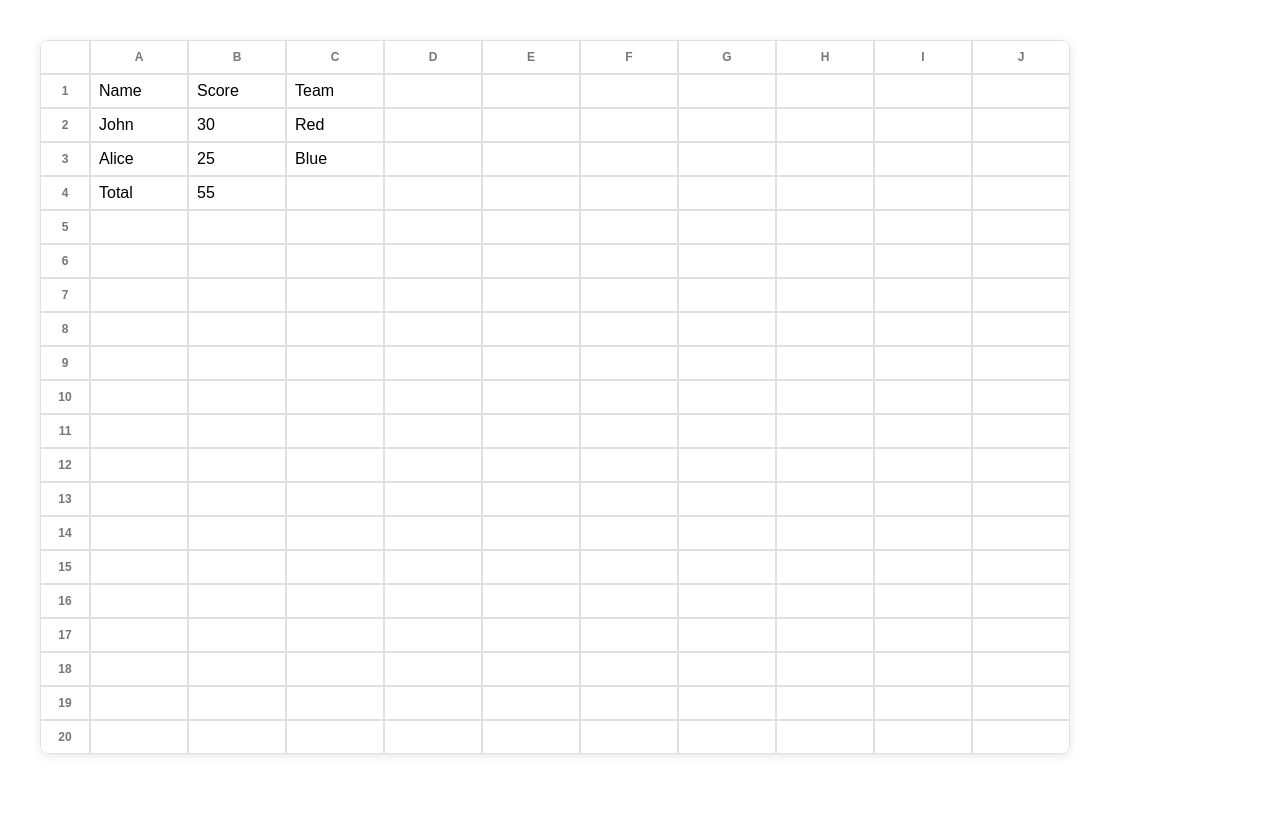
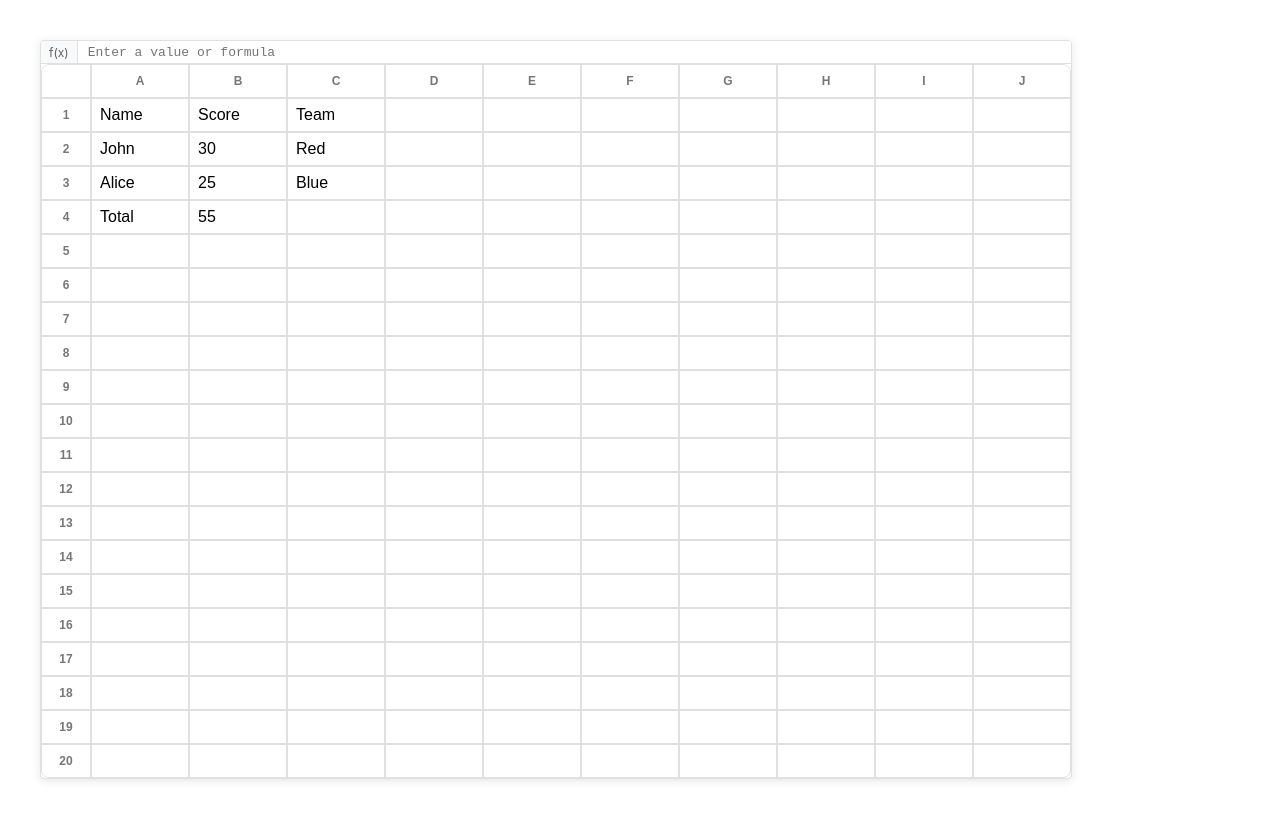
Before and after one commit to slwen/sheets-proto, a React (Create React App) app: page / in a window 1280 px wide. Built offline with nearby package versions, Linux system fonts and the light colour scheme.

Commit message:
Add formula bar

```diff
--- a/src/components/DynamicSpreadsheet.css
+++ b/src/components/DynamicSpreadsheet.css
@@ -7,6 +7,10 @@
   box-shadow: 0 2px 10px rgba(0, 0, 0, 0.1);
   border-radius: 8px;
   background-color: white;
+  display: flex;
+  flex-direction: column;
+  border: 1px solid #e0e0e0;
+  border-radius: 4px;
 }
 
 .spreadsheet-table {
@@ -199,4 +203,43 @@
 .formula-block.separator { color: #000000; }
 .formula-block.text { color: #000000; }
 
+.formula-bar {
+  display: flex;
+  align-items: center;
+  height: 32px;
+  border-bottom: 1px solid #e0e0e0;
+  padding: 0 8px;
+  background: white;
+}
+
+.formula-label {
+  font-size: 13px;
+  color: #666;
+  padding: 0 8px;
+  border-right: 1px solid #e0e0e0;
+  height: 100%;
+  display: flex;
+  align-items: center;
+}
+
+.formula-editor-container {
+  flex: 1;
+  padding: 0 8px;
+  display: flex;
+  align-items: center;
+}
+
+.formula-editor-container input {
+  width: 100%;
+  border: none;
+  outline: none;
+  font-size: 13px;
+  font-family: inherit;
+}
+
+.formula-editor-container .formula-editor {
+  width: 100%;
+  padding: 4px 0;
+}
+
 /* ... rest of the CSS ... */
--- a/src/components/DynamicSpreadsheet.js
+++ b/src/components/DynamicSpreadsheet.js
@@ -28,23 +28,7 @@ const Cell = ({ cellId, isSelected, isEditing, cellData, getCellValue, handleCel
               value={cellData.value || ''}
               onChange={(e) => handleCellChange(cellId, e.target.value)}
               onBlur={() => onCellClick(null)}
-              onKeyDown={(e) => {
-                if (e.key === 'Enter' || e.key === 'Return') {
-                  e.preventDefault();
-                  onCellClick(null);
-                  onCellClick(`${cellId[0]}${parseInt(cellId.slice(1)) + 1}`);
-                } else if (e.key === 'ArrowUp') {
-                  e.preventDefault();
-                  onCellClick(null);
-                  onCellClick(`${cellId[0]}${Math.max(1, parseInt(cellId.slice(1)) - 1)}`);
-                } else if (e.key === 'ArrowDown') {
-                  e.preventDefault();
-                  onCellClick(null);
-                  onCellClick(`${cellId[0]}${parseInt(cellId.slice(1)) + 1}`);
-                } else {
-                  handleKeyDown(e, cellId);
-                }
-              }}
+              onKeyDown={(e) => handleKeyDown(e, cellId)}
               autoFocus
             />
           )}
@@ -223,6 +207,81 @@ const FormulaBlock = React.forwardRef(({ value, type, onChange, onKeyDown, onFoc
   );
 });
 
+const FormulaBar = ({ selectedCell, cellData, onFormulaChange, onNavigate }) => {
+  const [isEditing, setIsEditing] = useState(false);
+
+  const handleKeyDown = (e) => {
+    switch (e.key) {
+      case 'Enter':
+      case 'Return':
+        e.preventDefault();
+        setIsEditing(false);
+        onNavigate('down');
+        break;
+      case 'Tab':
+        e.preventDefault();
+        setIsEditing(false);
+        onNavigate('right');
+        break;
+      case 'Escape':
+        e.preventDefault();
+        setIsEditing(false);
+        break;
+      case 'ArrowUp':
+        if (!isEditing) {
+          e.preventDefault();
+          onNavigate('up');
+        }
+        break;
+      case 'ArrowDown':
+        if (!isEditing) {
+          e.preventDefault();
+          onNavigate('down');
+        }
+        break;
+      case 'ArrowLeft':
+        if (!isEditing && e.target.selectionStart === 0) {
+          e.preventDefault();
+          onNavigate('left');
+        }
+        break;
+      case 'ArrowRight':
+        if (!isEditing && e.target.selectionStart === e.target.value.length) {
+          e.preventDefault();
+          onNavigate('right');
+        }
+        break;
+    }
+  };
+
+  return (
+    <div className="formula-bar">
+      <div className="formula-label">f(x)</div>
+      <div className="formula-editor-container">
+        {cellData?.formula ? (
+          <FormulaEditor
+            formula={cellData.formula}
+            onChange={onFormulaChange}
+            onCommit={() => setIsEditing(false)}
+            onNavigate={onNavigate}
+            onKeyDown={handleKeyDown}
+          />
+        ) : (
+          <input
+            type="text"
+            value={cellData?.value || ''}
+            onChange={(e) => onFormulaChange(e.target.value)}
+            onFocus={() => setIsEditing(true)}
+            onBlur={() => setIsEditing(false)}
+            onKeyDown={handleKeyDown}
+            placeholder="Enter a value or formula"
+          />
+        )}
+      </div>
+    </div>
+  );
+};
+
 const DynamicSpreadsheet = ({ selectedCell, editingCell, onCellClick }) => {
   const [data, setData] = useState({});
   const measureRef = useRef(null);
@@ -274,6 +333,35 @@ const DynamicSpreadsheet = ({ selectedCell, editingCell, onCellClick }) => {
     }
   };
 
+  const handleNavigation = (direction) => {
+    if (!selectedCell) return;
+
+    const [col, row] = selectedCell.match(/([A-Z])(\d+)/).slice(1);
+    const colIndex = col.charCodeAt(0) - 65;
+    const rowIndex = parseInt(row) - 1;
+
+    let nextCol = colIndex;
+    let nextRow = rowIndex;
+
+    switch (direction) {
+      case 'up':
+        nextRow = Math.max(0, rowIndex - 1);
+        break;
+      case 'down':
+        nextRow = Math.min(19, rowIndex + 1); // Assuming 20 rows
+        break;
+      case 'left':
+        nextCol = Math.max(0, colIndex - 1);
+        break;
+      case 'right':
+        nextCol = Math.min(9, colIndex + 1); // Assuming 10 columns
+        break;
+    }
+
+    const nextCellId = `${String.fromCharCode(65 + nextCol)}${nextRow + 1}`;
+    onCellClick(nextCellId);
+  };
+
   const renderCell = (rowIndex, colIndex) => {
     const cellId = `${colIndexToLetter(colIndex)}${rowIndex + 1}`;
     const isSelected = selectedCell === cellId;
@@ -307,6 +395,16 @@ const DynamicSpreadsheet = ({ selectedCell, editingCell, onCellClick }) => {
 
   return (
     <div className="spreadsheet-container">
+      <FormulaBar
+        selectedCell={selectedCell}
+        cellData={selectedCell ? data[selectedCell] : null}
+        onFormulaChange={(newValue) => {
+          if (selectedCell) {
+            handleCellChange(selectedCell, newValue);
+          }
+        }}
+        onNavigate={handleNavigation}
+      />
       <table className="spreadsheet-table">
         <thead>
           <tr>
@@ -333,4 +431,127 @@ const DynamicSpreadsheet = ({ selectedCell, editingCell, onCellClick }) => {
   );
 };
 
+const formulaBarStyles = `
+.formula-bar {
+  display: flex;
+  align-items: center;
+  height: 22px;
+  border-bottom: 1px solid #e0e0e0;
+  background: #f8f9fa;
+  padding: 0;
+}
+
+.formula-label {
+  font-size: 12px;
+  color: #5f6368;
+  padding: 0 8px;
+  border-right: 1px solid #e0e0e0;
+  height: 100%;
+  display: flex;
+  align-items: center;
+  font-family: -apple-system, BlinkMacSystemFont, 'Segoe UI', Roboto, Oxygen, Ubuntu, Cantarell, sans-serif;
+}
+
+.formula-editor-container {
+  flex: 1;
+  height: 100%;
+  display: flex;
+  align-items: center;
+  padding: 0 8px;
+  background: white;
+}
+
+.formula-editor-container input {
+  width: 100%;
+  height: 100%;
+  border: none;
+  outline: none;
+  font-size: 13px;
+  font-family: 'Roboto Mono', monospace;
+  background: transparent;
+}
+
+.formula-editor-container .formula-editor {
+  width: 100%;
+  height: 100%;
+  display: flex;
+  align-items: center;
+}
+
+.formula-block {
+  height: 18px;
+  display: inline-flex;
+  align-items: center;
+}
+
+.formula-block input {
+  height: 18px;
+  padding: 0 2px;
+}
+`;
+
+const formulaEditorStyles = `
+.formula-block {
+  display: inline-flex;
+  align-items: center;
+  margin: 0 1px;
+  position: relative;
+  font-family: 'Roboto Mono', monospace;
+}
+
+/* Operator styles (=, +, -, *, /, etc.) */
+.formula-block.operator {
+  color: #666666;
+}
+
+/* Function name styles (SUM, AVERAGE, etc.) */
+.formula-block.formula-name {
+  color: #2D7FF9;
+}
+
+/* Cell reference and range styles */
+.formula-block.range {
+  color: #137333;
+  background-color: #E6F4EA;
+  border-radius: 2px;
+  padding: 0 1px;
+}
+
+/* Number styles */
+.formula-block.number {
+  color: #1A73E8;
+}
+
+/* String styles */
+.formula-block.string {
+  color: #188038;
+}
+
+/* Separator styles (parentheses, commas) */
+.formula-block.separator {
+  color: #666666;
+}
+
+.formula-block input {
+  background: transparent;
+  border: none;
+  outline: none;
+  font-family: inherit;
+  font-size: inherit;
+  color: inherit;
+  padding: 0;
+  margin: 0;
+}
+
+.formula-block input:focus {
+  background: rgba(27, 115, 232, 0.1);
+  border-radius: 2px;
+}
+`;
+
+// Add the styles to the document
+const styleSheet = document.createElement("style");
+styleSheet.innerText = formulaBarStyles + formulaEditorStyles;
+document.head.appendChild(styleSheet);
+
 export default DynamicSpreadsheet;
```
Also changed, not shown: 2 other files (tests, documents, lock files or other folders).
